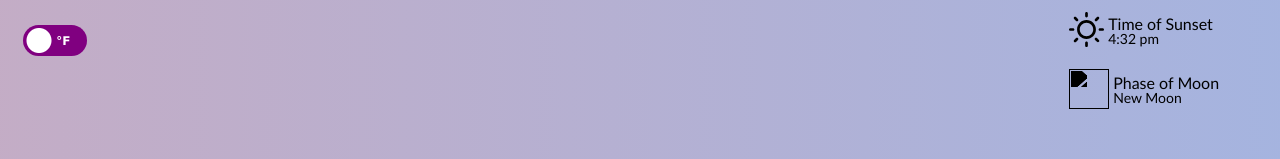
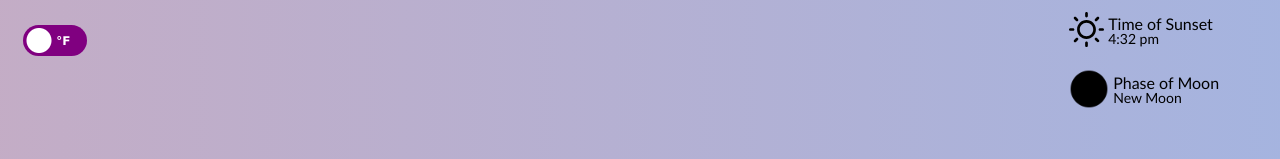
Before and after one commit to ChristopherCummins/weather-app, a website: page index.html in a window 1280 px wide. Shown: the part 198-357 px from the top of the page. Drawn offline with nearby package versions, Linux system fonts and the light colour scheme; no server answers.

Commit message:
moon paths final

```diff
--- a/index.html
+++ b/index.html
@@ -59,7 +59,7 @@
                 </div>
             </div>
             <div class = "rightCategory">
-                <div class = "rightIcon"><img src = "assets/New Moon.png" id = "moonPhaseIcon" class = "filterSVG" height = "40" width = "40"/> </div>
+                <div class = "rightIcon"><img src = "assets/NewMoon.png" id = "moonPhaseIcon" class = "filterSVG" height = "40" width = "40"/> </div>
                 <div class = "rightInnerBox">
                     <div class = "rightHeading">Phase of Moon</div>
                     <div class = "rightDescription">New Moon</div>
```
